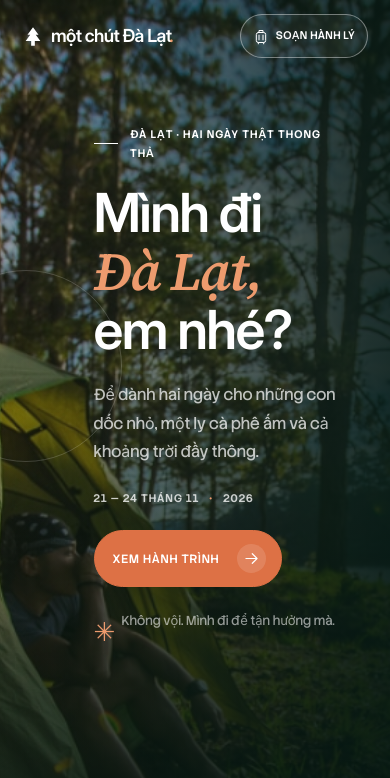
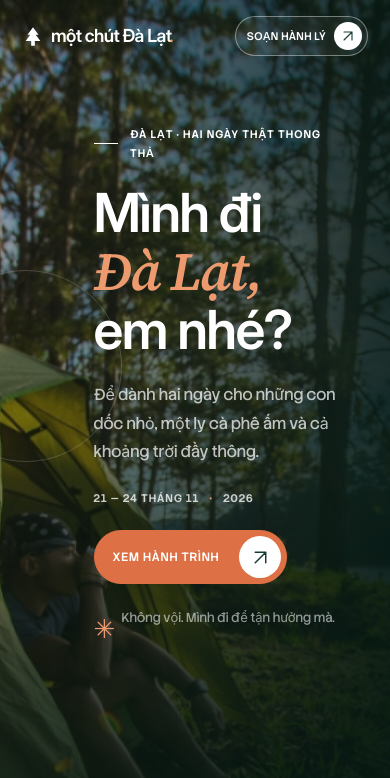
Before and after one commit to linhld0811/dalat-cham-mot-chut, a plain HTML site: page dist/index.html in a window 390 px wide. Shown: the top 778 px of the page. Drawn offline with Linux system fonts and the light colour scheme.

Commit message:
Update Site source

```diff
--- /dev/null
+++ b/dist/arrow-motion.css
@@ -0,0 +1,55 @@
+/* Tripora's text roll + diagonal arrow swap, with the circle scaling to 0.8. */
+.motion-action{--motion-duration:.5s;--motion-ease:cubic-bezier(.22,1,.36,1);--motion-circle:40px;--motion-arrow:20px;--motion-travel:170%}
+.motion-label{display:inline-grid;grid-template-columns:minmax(0,1fr);overflow:hidden;vertical-align:middle;line-height:1.5;min-width:0}
+.motion-label>span{grid-area:1/1;display:block;transition:transform var(--motion-duration) var(--motion-ease);transform-origin:center}
+.motion-label-first{transform:translateY(0) scale(1)}
+.motion-label-copy{transform:translateY(115%) scale(.8);pointer-events:none;user-select:none}
+.motion-action .motion-icon{display:inline-grid;place-items:center;position:relative;overflow:hidden;isolation:isolate;flex:0 0 var(--motion-circle);width:var(--motion-circle);height:var(--motion-circle);padding:0;border:0;border-radius:50%;background:#fff;color:#173e34;vertical-align:middle;transition:transform var(--motion-duration) var(--motion-ease);transform:scale(1)}
+.motion-action .motion-icon .motion-arrow{position:absolute;display:block;width:var(--motion-arrow);height:var(--motion-arrow);padding:0;border:0;border-radius:0;background:none;fill:none;stroke:currentColor;stroke-width:1.7;stroke-linecap:round;stroke-linejoin:round;transition:transform var(--motion-duration) var(--motion-ease);transform-origin:center}
+.motion-action .motion-arrow-first{transform:translate(0,0) scale(1)}
+.motion-action .motion-arrow-copy{transform:translate(calc(-1 * var(--motion-travel)),var(--motion-travel)) scale(1.2)}
+.primary-btn.motion-action,.outline-btn.motion-action,.closing a.motion-action{padding:6px 6px 6px 22px;gap:24px;border-radius:99px;text-decoration:none}
+.primary-btn.motion-action{--motion-circle:46px;--motion-arrow:23px}
+.outline-btn.motion-action{--motion-circle:36px;--motion-arrow:19px}
+.closing a.motion-action{--motion-circle:42px;--motion-arrow:20px}
+.primary-btn.motion-action:hover{transform:none}
+.nav-pack.motion-action{--motion-circle:32px;--motion-arrow:18px;gap:10px;padding:5px 5px 5px 14px}
+.nav-pack.motion-action>.motion-label,.nav-pack.motion-action>.motion-icon{display:inline-grid;padding-left:0}
+.trip-strip>a.motion-action .motion-icon{--motion-circle:30px;--motion-arrow:18px;margin-left:auto}
+.motion-inline{display:inline-flex;align-items:center;gap:7px;vertical-align:middle}
+.motion-inline .motion-icon{--motion-circle:22px;--motion-arrow:16px;background:transparent;color:inherit}
+.source-link.motion-inline{display:flex;width:fit-content;max-width:100%}
+.source-link.motion-inline .motion-label{overflow:clip}
+.map-link.motion-inline .motion-label{white-space:nowrap}
+.motion-inline .motion-label-first,.motion-inline .motion-label-copy{text-decoration:inherit;text-underline-offset:3px}
+.motion-action:focus-visible{outline:3px solid #ac794a;outline-offset:5px}
+@media (prefers-reduced-motion:no-preference){
+  .motion-action:focus-visible .motion-label-first,.motion-action.motion-touch .motion-label-first{transform:translateY(-115%) scale(.8)}
+  .motion-action:focus-visible .motion-label-copy,.motion-action.motion-touch .motion-label-copy{transform:translateY(0) scale(1)}
+  .motion-action:focus-visible .motion-arrow-first,.motion-action.motion-touch .motion-arrow-first{transform:translate(var(--motion-travel),calc(-1 * var(--motion-travel))) scale(.8)}
+  .motion-action:focus-visible .motion-arrow-copy,.motion-action.motion-touch .motion-arrow-copy{transform:translate(0,0) scale(1)}
+  .motion-action:focus-visible .motion-icon,.motion-action.motion-touch .motion-icon{transform:scale(.8)}
+}
+@media (hover:hover) and (pointer:fine) and (prefers-reduced-motion:no-preference){
+  .motion-action:hover .motion-label-first{transform:translateY(-115%) scale(.8)}
+  .motion-action:hover .motion-label-copy{transform:translateY(0) scale(1)}
+  .motion-action:hover .motion-arrow-first{transform:translate(var(--motion-travel),calc(-1 * var(--motion-travel))) scale(.8)}
+  .motion-action:hover .motion-arrow-copy{transform:translate(0,0) scale(1)}
+  .motion-action:hover .motion-icon{transform:scale(.8)}
+}
+@media(max-width:700px){
+  .hero .primary-btn.motion-action{--motion-circle:42px;--motion-arrow:21px;padding:5px 5px 5px 18px;gap:20px}
+  .nav-pack.motion-action{--motion-circle:28px;--motion-arrow:16px;padding:5px 5px 5px 11px;gap:8px}
+  .nav-pack.motion-action>svg{display:none}
+  .outline-btn.motion-action{--motion-circle:34px;padding:6px 6px 6px 16px;gap:18px}
+  .trip-strip>a.motion-action .motion-icon{display:none}
+}
+@media(prefers-reduced-motion:reduce){
+  .motion-action,.motion-action *{transition:none!important;animation:none!important}
+}
+@media print{
+  .motion-label{display:inline;overflow:visible}
+  .motion-label-first{transform:none!important}
+  .motion-label-copy,.motion-arrow-copy{display:none!important}
+  .motion-action .motion-icon{transform:none!important;background:transparent}
+}
--- /dev/null
+++ b/dist/arrow-motion.js
@@ -0,0 +1,65 @@
+'use strict';
+(() => {
+  const selectors = '.nav-pack, a.primary-btn, a.outline-btn, .closing a, #print-plan, .map-link, .source-link, .trip-strip > a';
+  const arrowOnly = /^[↗→↑]$/u;
+  const arrowEnd = /[↗→↑]\s*$/u;
+
+  function makeIcon(upward) {
+    const icon = document.createElement('span');
+    icon.className = 'motion-icon';
+    icon.setAttribute('aria-hidden', 'true');
+    const path = upward ? 'M12 19V5m-6 6 6-6 6 6' : 'M6 18 18 6M6 6h12v12';
+    // Both arrows stay inside the clipped circle throughout the diagonal swap.
+    icon.innerHTML = `<svg class="motion-arrow motion-arrow-first" viewBox="0 0 24 24" focusable="false"><path d="${path}"/></svg><svg class="motion-arrow motion-arrow-copy" viewBox="0 0 24 24" focusable="false"><path d="${path}"/></svg>`;
+    return icon;
+  }
+
+  function enhance(container) {
+    container.querySelectorAll(selectors).forEach(action => {
+      if (action.classList.contains('motion-action')) return;
+      const icon = [...action.children].find(child =>
+        (child.tagName.toLowerCase() === 'span' && arrowOnly.test(child.textContent.trim())) ||
+        child.querySelector?.('use[href="#arrow"]')
+      );
+      const textNodes = [...action.childNodes].filter(node => node.nodeType === Node.TEXT_NODE && node.textContent.trim());
+      const text = textNodes.map(node => node.textContent).join(' ').replace(arrowEnd, '').trim();
+      // Only enhance links that actually contain an arrow; reset and music controls stay intact.
+      if (!icon && !textNodes.some(node => arrowEnd.test(node.textContent))) return;
+      const upward = icon?.textContent.trim() === '↑';
+
+      if (text && textNodes.length) {
+        const label = document.createElement('span');
+        label.className = 'motion-label';
+        const original = document.createElement('span');
+        original.className = 'motion-label-first';
+        original.textContent = text;
+        const duplicate = document.createElement('span');
+        duplicate.className = 'motion-label-copy';
+        duplicate.textContent = text;
+        duplicate.setAttribute('aria-hidden', 'true');
+        label.append(original, duplicate);
+        textNodes[0].replaceWith(label);
+        textNodes.slice(1).forEach(node => node.remove());
+      }
+      icon?.remove();
+      action.append(makeIcon(upward));
+      action.classList.add('motion-action');
+      if (action.matches('.map-link, .source-link, #print-plan')) action.classList.add('motion-inline');
+      // Touch feedback never delays the link's original click or navigation.
+      action.addEventListener('pointerdown', event => {
+        if (event.pointerType !== 'touch') return;
+        action.classList.add('motion-touch');
+      }, { passive: true });
+      const release = () => action.classList.remove('motion-touch');
+      action.addEventListener('pointerup', release, { passive: true });
+      action.addEventListener('pointercancel', release, { passive: true });
+      action.addEventListener('lostpointercapture', release);
+      action.addEventListener('blur', release);
+    });
+  }
+
+  enhance(document);
+  const panel = document.getElementById('day-panel');
+  // Day tabs replace their panel, so decorate newly rendered map links as well.
+  new MutationObserver(() => enhance(panel)).observe(panel, { childList: true });
+})();
--- a/dist/index.html
+++ b/dist/index.html
@@ -13,6 +13,7 @@
   <link rel="stylesheet" href="experience.css">
   <link rel="stylesheet" href="countdown.css">
   <link rel="stylesheet" href="typography.css">
+  <link rel="stylesheet" href="arrow-motion.css">
 </head>
 <body>
 <svg class="svg-defs" xmlns="http://www.w3.org/2000/svg" aria-hidden="true"><symbol id="pine" viewBox="0 0 24 24"><path d="m12 2-6 8h3l-5 7h6v5h4v-5h6l-5-7h3z"/></symbol><symbol id="arrow" viewBox="0 0 24 24"><path d="M5 12h14m-6-6 6 6-6 6"/></symbol><symbol id="pin" viewBox="0 0 24 24"><path d="M20 10c0 6-8 12-8 12S4 16 4 10a8 8 0 1 1 16 0Z"/><circle cx="12" cy="10" r="2.5"/></symbol><symbol id="plane" viewBox="0 0 24 24"><path d="m22 2-7 20-4-9-9-4 20-7ZM11 13 22 2"/></symbol><symbol id="bag" viewBox="0 0 24 24"><rect x="5" y="6" width="14" height="15" rx="3"/><path d="M9 6V3h6v3M9 10v7m6-7v7M8 21v2m8-2v2"/></symbol><symbol id="sun" viewBox="0 0 24 24"><circle cx="12" cy="12" r="4"/><path d="M12 1v2m0 18v2M1 12h2m18 0h2M4 4l2 2m12 12 2 2M4 20l2-2M18 6l2-2"/></symbol><symbol id="cup" viewBox="0 0 24 24"><path d="M4 8h12v8a4 4 0 0 1-4 4H8a4 4 0 0 1-4-4V8Zm12 1h2a3 3 0 1 1 0 6h-2M7 2v3m5-3v3M2 22h17"/></symbol></svg>
@@ -53,4 +54,5 @@
 <script src="app.js"></script>
 <script src="music.js"></script>
 <script src="countdown.js"></script>
+<script src="arrow-motion.js"></script>
 </body></html>
```
